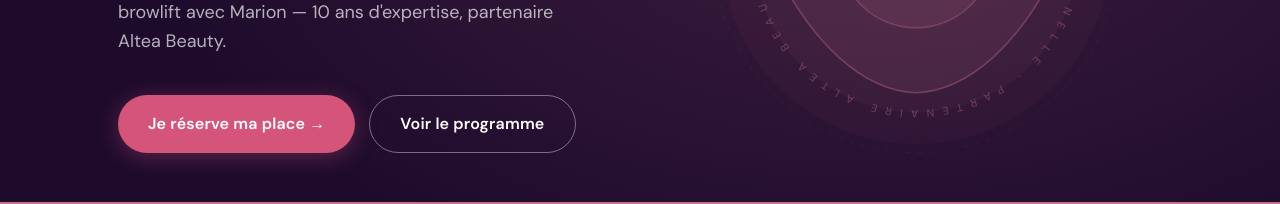
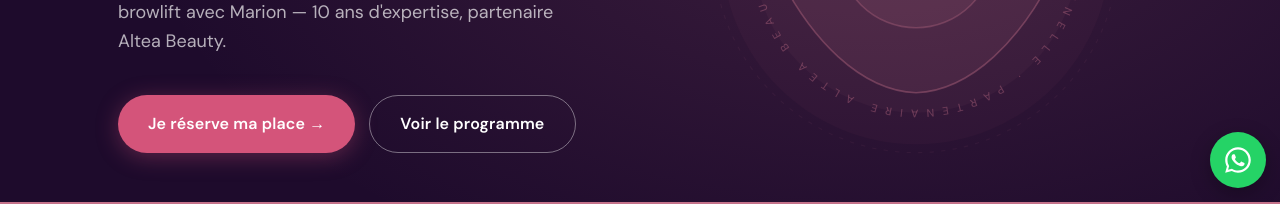
Before and after one commit to MSStudioAntibes/MSStudio, a plain HTML site: page index.html in a window 1280 px wide. Shown: the part 528-732 px from the top of the page. Drawn offline with nearby package versions, Linux system fonts and the light colour scheme.

Commit message:
Add files via upload

```diff
--- a/index.html
+++ b/index.html
@@ -805,7 +805,7 @@ document.getElementById('cookieNo').onclick = () => { setConsent('no'); ck.class
 document.getElementById('cookieManage').onclick = e => { e.preventDefault(); ck.classList.add('on'); };
 
 // WhatsApp : renseigner ici le numéro de Marion (ex : '06 12 34 56 78')
-const WA_NUMBER = '';
+const WA_NUMBER = '06 58 40 55 15';
 function waNumber(){
   let n = (WA_NUMBER || '').replace(/\D/g, '');
   if(n.startsWith('00')) n = n.slice(2);
```
